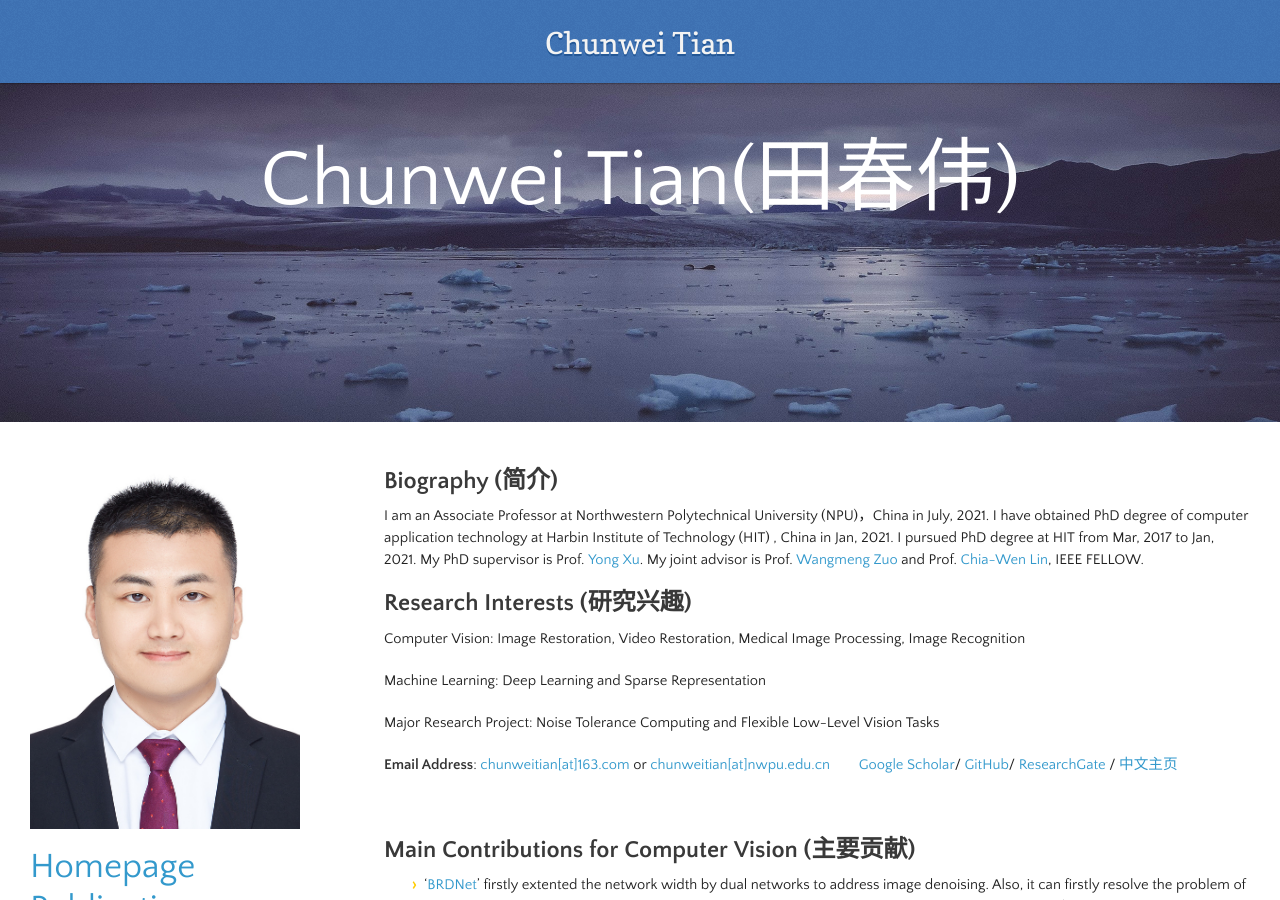
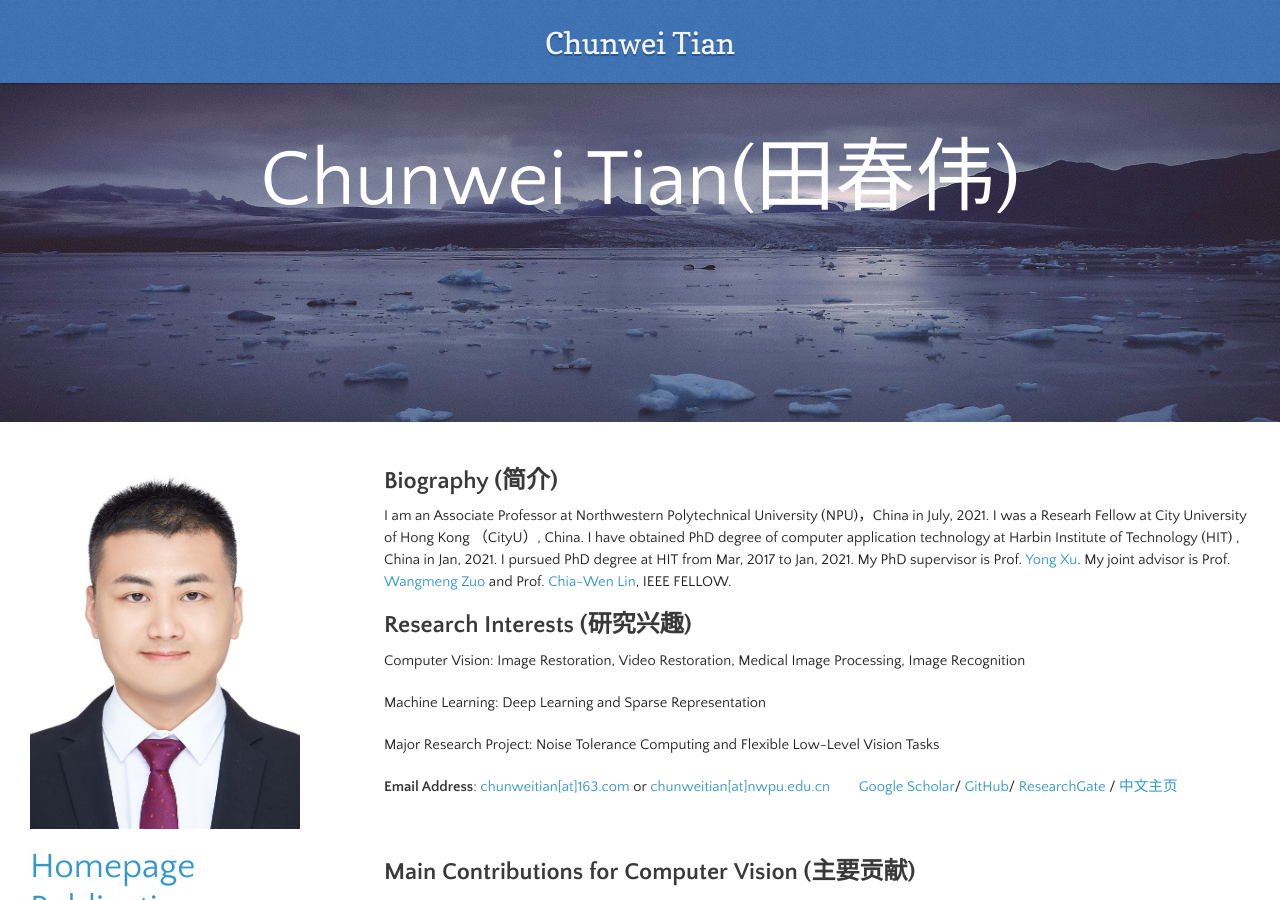
Before and after one commit to hellloxiaotian/hellloxiaotian.github.io, a Jekyll site: the page built from index.md, in a window 1280 px wide and 900 px high. Built offline with Jekyll 4.4.1, drawn with Linux system fonts in a browser that asks for light colours; nearby versions of some CDN libraries; our own code applies the rules of GitHub Pages for plain Markdown files; the repository's description, which GitHub fills in, is left out.

Commit message:
Update index.md

```diff
--- a/index.md
+++ b/index.md
@@ -1,6 +1,6 @@
 ## Biography (简介)
 
-I am an Associate Professor at Northwestern Polytechnical University (NPU)，China in July, 2021. I  have obtained PhD degree of computer application technology at Harbin Institute of Technology (HIT) , China in Jan, 2021. I pursued PhD degree at HIT from Mar, 2017 to Jan, 2021.  My PhD supervisor is Prof. [Yong Xu](http://www.google.com/url?q=http%3A%2F%2Fwww.yongxu.org%2Fdefault.html&sa=D&sntz=1&usg=AFQjCNFLERhW1jiKlkb2lTtmuiBC62QeaA).   My joint advisor is Prof. [Wangmeng Zuo](http://www.google.com/url?q=http%3A%2F%2Fhomepage.hit.edu.cn%2Fwangmengzuo&sa=D&sntz=1&usg=AFQjCNGQaE8hhMX2VCb3rqbNohhgCVe1HA) and  Prof. [Chia-Wen Lin](https://www.google.com/url?q=https%3A%2F%2Fwww.ee.nthu.edu.tw%2Fcwlin%2F&sa=D&sntz=1&usg=AFQjCNElbF2cUwFl9pKODT1zwVKgzigBYA), IEEE FELLOW.
+I am an Associate Professor at Northwestern Polytechnical University (NPU)，China in July, 2021. I was a Researh Fellow at City University of Hong Kong （CityU）, China. I  have obtained PhD degree of computer application technology at Harbin Institute of Technology (HIT) , China in Jan, 2021. I pursued PhD degree at HIT from Mar, 2017 to Jan, 2021.  My PhD supervisor is Prof. [Yong Xu](http://www.google.com/url?q=http%3A%2F%2Fwww.yongxu.org%2Fdefault.html&sa=D&sntz=1&usg=AFQjCNFLERhW1jiKlkb2lTtmuiBC62QeaA).   My joint advisor is Prof. [Wangmeng Zuo](http://www.google.com/url?q=http%3A%2F%2Fhomepage.hit.edu.cn%2Fwangmengzuo&sa=D&sntz=1&usg=AFQjCNGQaE8hhMX2VCb3rqbNohhgCVe1HA) and  Prof. [Chia-Wen Lin](https://www.google.com/url?q=https%3A%2F%2Fwww.ee.nthu.edu.tw%2Fcwlin%2F&sa=D&sntz=1&usg=AFQjCNElbF2cUwFl9pKODT1zwVKgzigBYA), IEEE FELLOW.
 
 ## Research Interests (研究兴趣)
 
```
